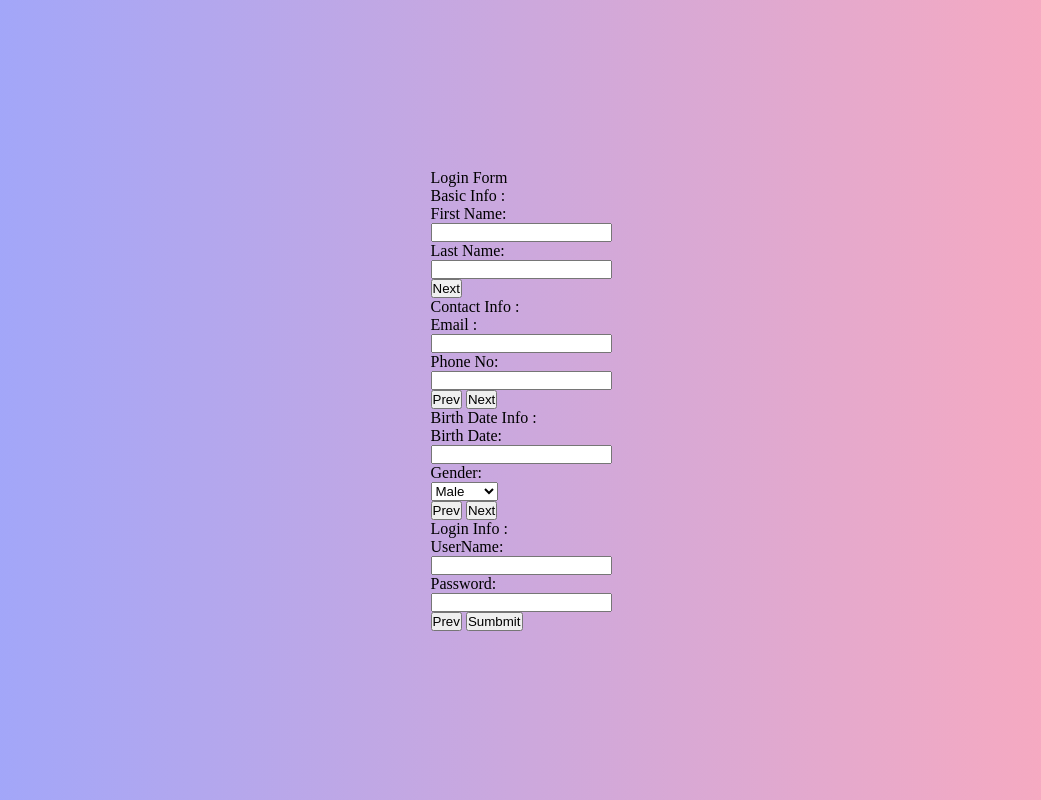
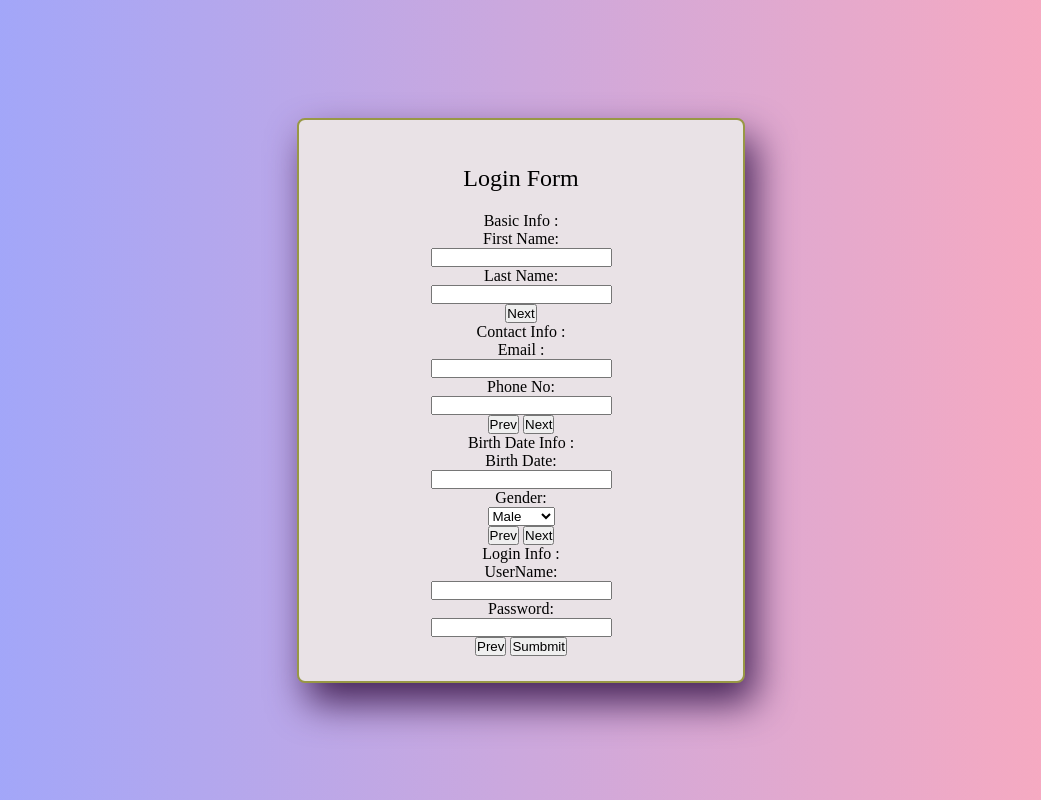
Before and after one commit to mostafa1350/MultiForms_bySteps, a plain HTML site: page index.html in a window 1280 px wide. Shown: the whole page, without its empty margins (119-1160 px from the left). Drawn offline with Linux system fonts and the light colour scheme.

Commit message:
Start to write first Page css
Start to write first Page css

```diff
--- a/css/myStyle.css
+++ b/css/myStyle.css
@@ -11,3 +11,20 @@ body{
     height:100vh;
     background: -webkit-linear-gradient(left, #99a6ff , #ffaabb);
 }
+.mainbody{
+    width:30%;
+    background:rgb(233, 226, 230);
+    border-radius: 8px;
+    border: 2px solid #989845;
+    box-shadow: 10px 20px 38px #452356;
+    text-align:center;
+    padding: 25px 30px;
+}
+.mainbody header{
+    font-size:1.5rem;
+    margin: 20px 2px;
+}
+.mainbody .form-outer{
+    width: 100%;
+    overflow:hidden;
+}
```
